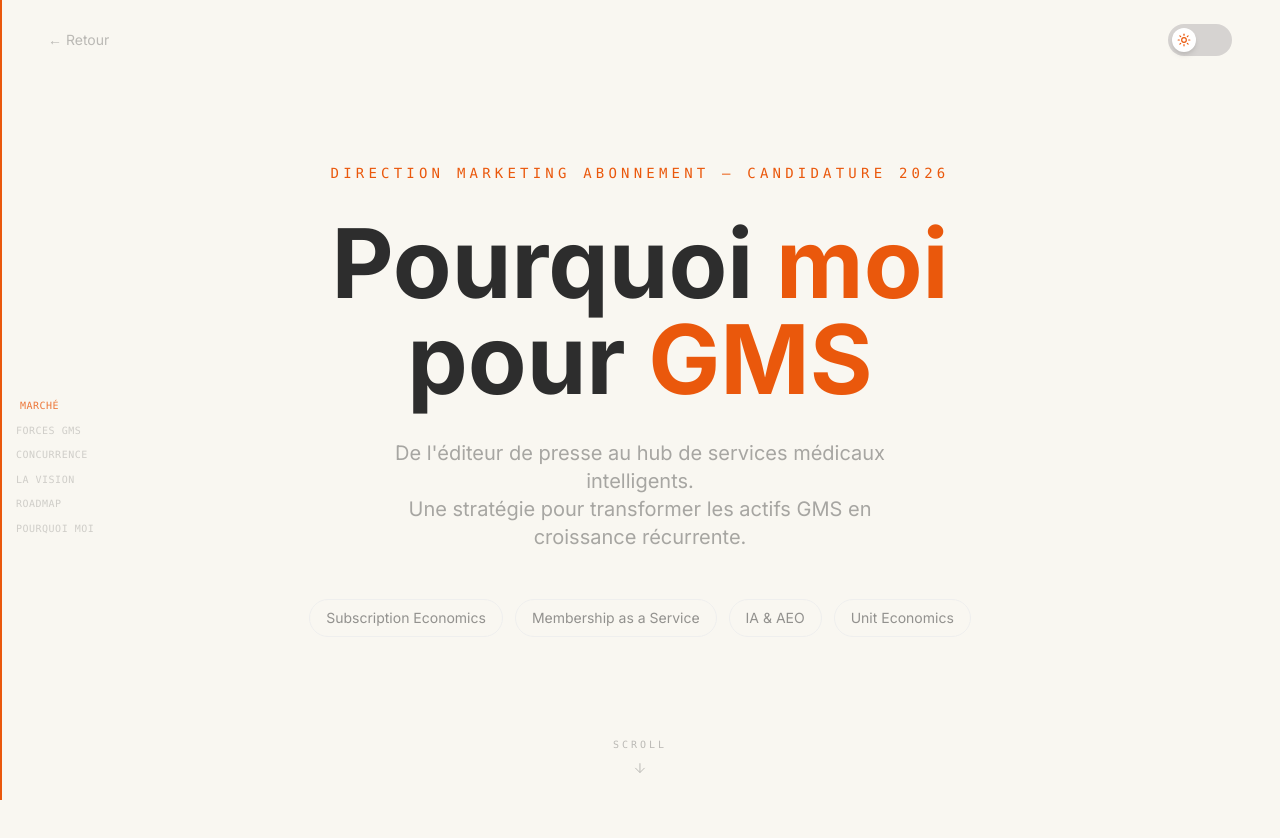
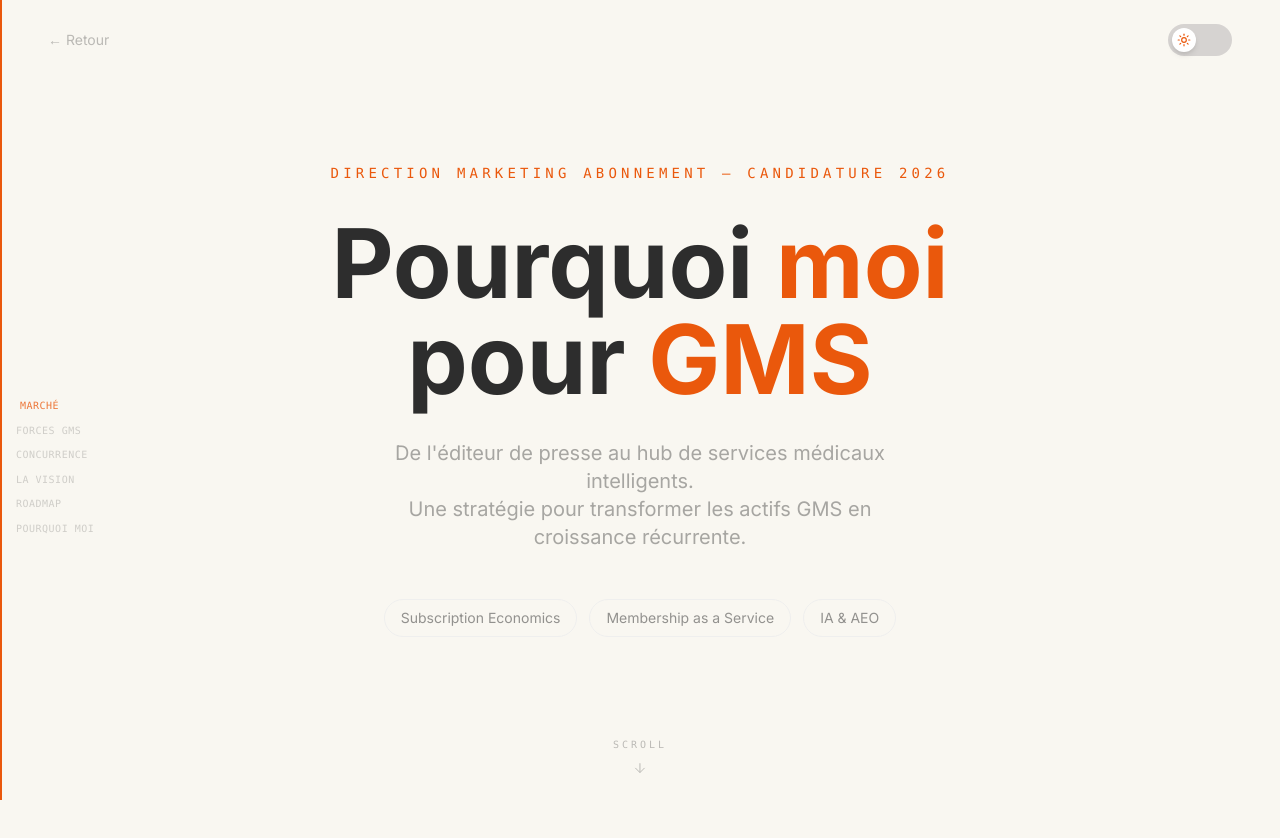
Before and after one commit to charlesbonnet1-del/cv2-chat, a Next.js app: page /gms in a window 1280 px wide. Shown: the top 838 px of the page. Built offline with nearby package versions, Linux system fonts and the light colour scheme.

Commit message:
Remove "Unit Economics" pill from GMS hero section
https://claude.ai/code/session_01PLHyNYarrqd95yYjtSchYC

```diff
--- a/app/gms/page.tsx
+++ b/app/gms/page.tsx
@@ -96,7 +96,6 @@ export default function GMSPage() {
                   "Subscription Economics",
                   "Membership as a Service",
                   "IA & AEO",
-                  "Unit Economics",
                 ].map((skill) => (
                   <SkillPill key={skill} label={skill} />
                 ))}
```
